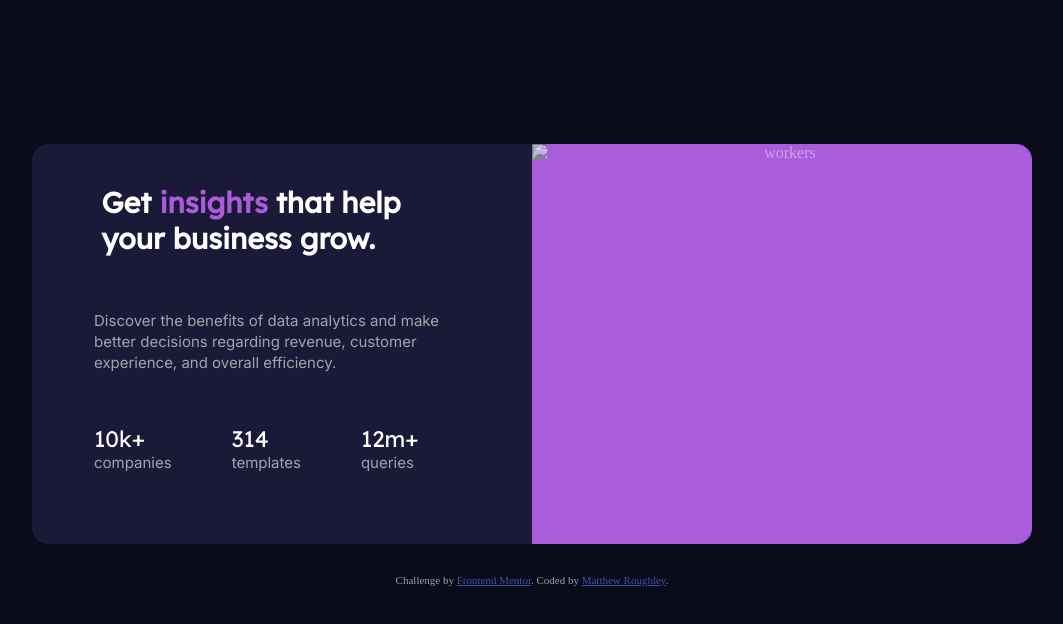
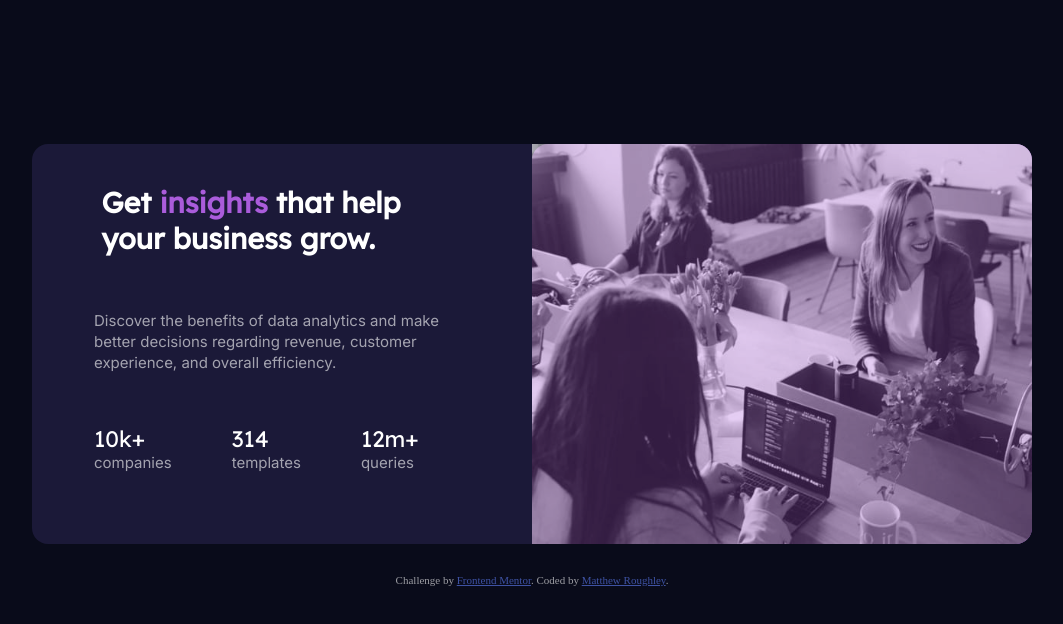
Before and after one commit to MattRoughley/Frontend-Mentor-, a plain HTML site: page index.html in a window 1280 px wide. Shown: the top 624 px of the page, without its empty margins (188-1251 px from the left). Drawn offline with Linux system fonts and the light colour scheme.

Commit message:
Update index.html

```diff
--- a/index.html
+++ b/index.html
@@ -12,7 +12,7 @@
 <body>
 <div class="container">
   <div class="img-bg">
-  <img src="/image-header-mobile.jpg" alt="workers" class="banner">
+    <img src="/images/image-header-mobile.jpg" alt="workers" class="banner">
 </div>
 <div class="text-div">
   <h1 class="title">Get <span class="insight">insights</span> that help your business grow.</h1>
```
